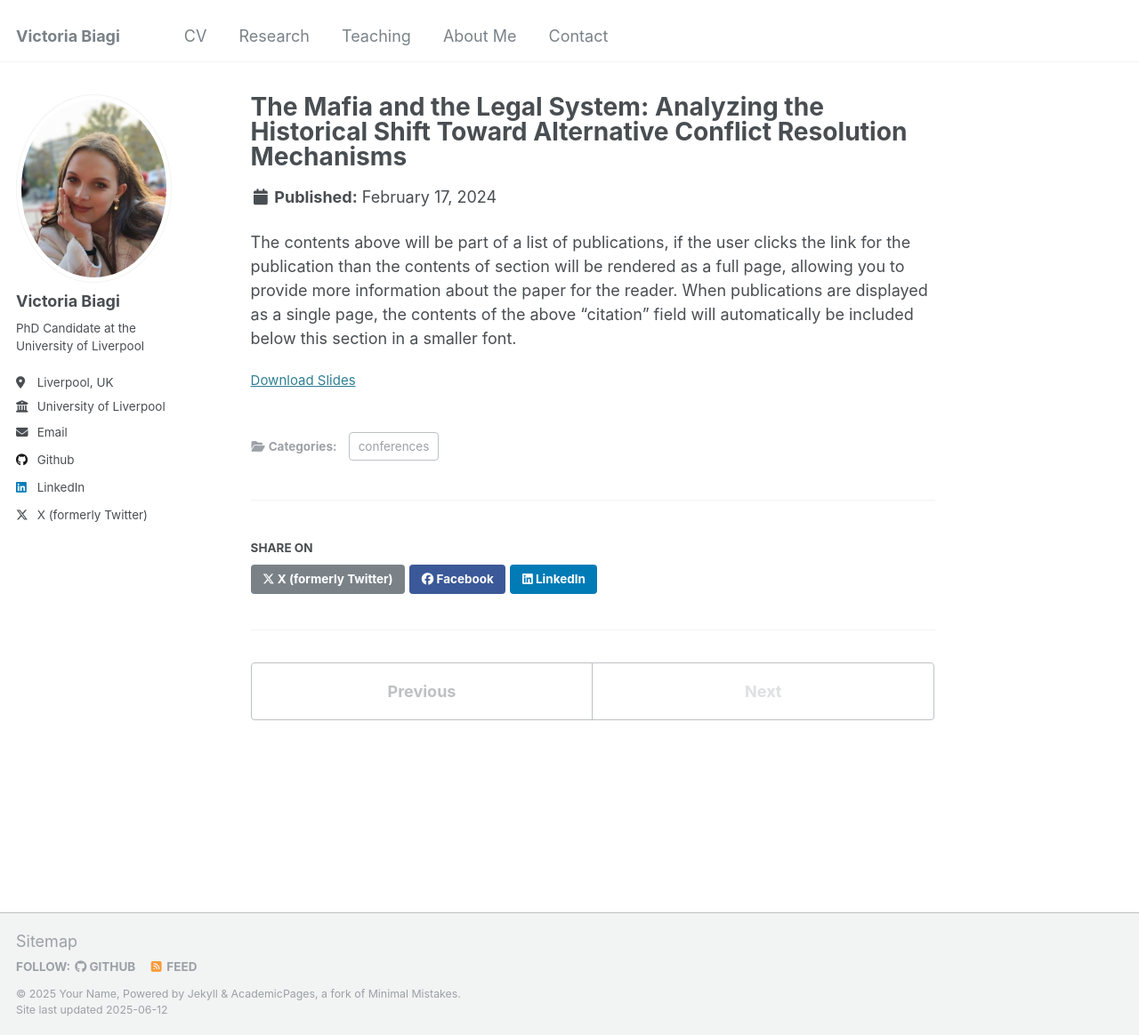
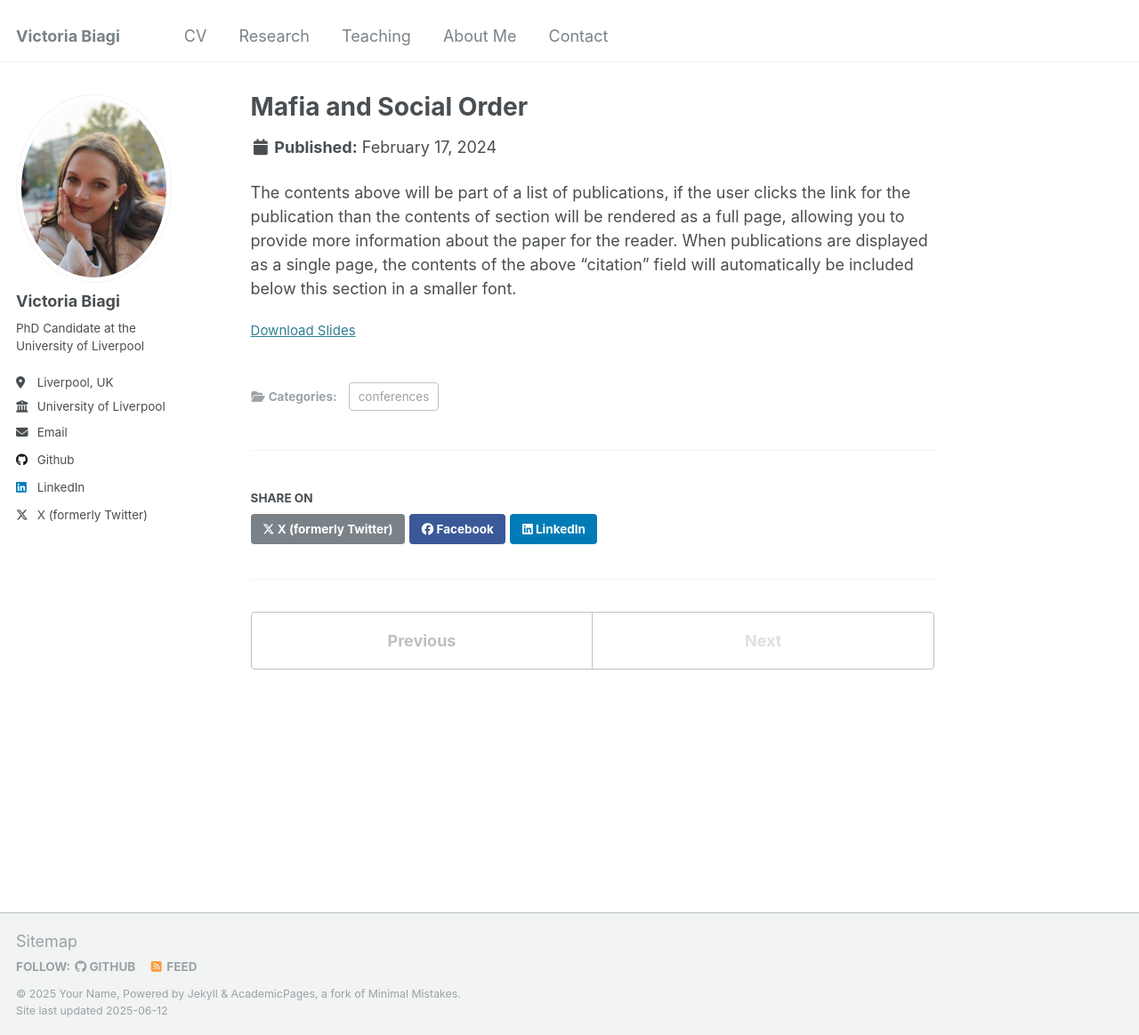
Before and after one commit to victoriabiagi/victoriabiagi.github.io, a Jekyll site: the page built from _publications/2024-02-17-paper-title-number-4.md, in a window 1280 px wide and 1164 px high. Shown: the whole window at 89% size. Built offline with Jekyll 4.4.1, drawn with Linux system fonts in a browser that asks for light colours.

Commit message:
Update 2024-02-17-paper-title-number-4.md

```diff
--- a/_publications/2024-02-17-paper-title-number-4.md
+++ b/_publications/2024-02-17-paper-title-number-4.md
@@ -1,7 +1,7 @@
 ---
-title: "The Mafia and the Legal System: Analyzing the Historical Shift Toward Alternative Conflict Resolution Mechanisms"
+title: "Mafia and Social Order"
 coauthor: '<span style="font-style:italic;">with <a href="https://sites.google.com/view/giuseppedefeo">Giuseppe De Feo</a> and <a href="https://sites.google.com/view/gdeluca/home">Giacomo De Luca</a></span>'
-description: "<span style='font-weight: bold; color: #006400'>Presented at:</span> Administrative Data Workshop (University of Liverpool, 2024)"
+description: "<span style='font-weight: bold; color: #006400'>Presented at:</span> Administrative Data Workshop (University of Liverpool, 2024) - Second City History and Economics Meeting (University of Birmingham, 2025)"
 collection: publications
 category: conferences
 permalink: /publication/2010-10-01-paper-title-number-2
```
